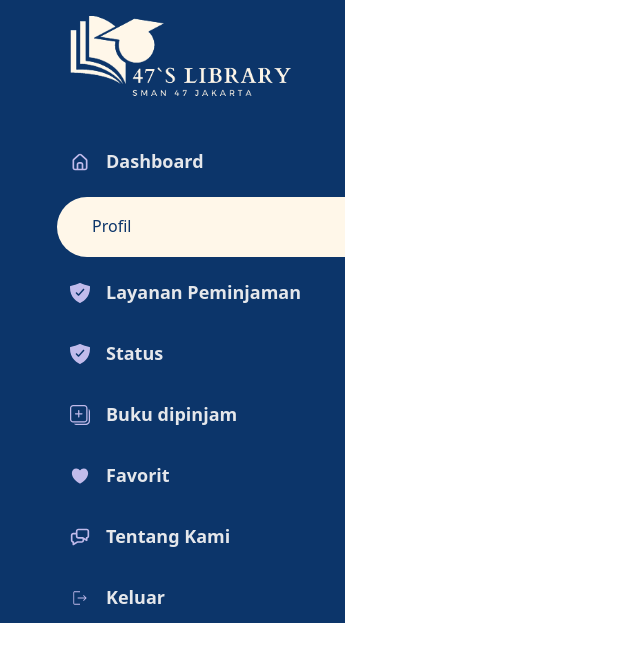
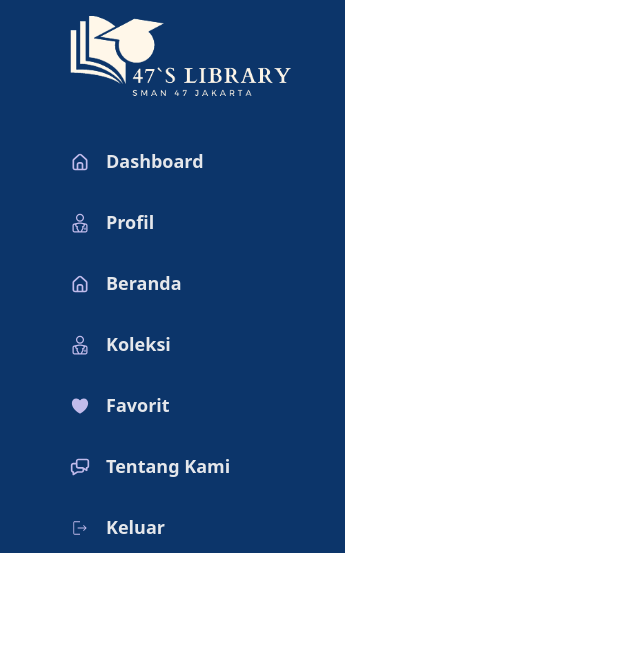
Before and after one commit to nightmaregit/Massive-IL, a React (Vite) app: page /admin/profil in a window 1280 px wide. Shown: the top 662 px of the page, without its empty margins (0-640 px from the left). Built offline with nearby package versions, Linux system fonts and the light colour scheme.

Commit message:
perbaikan lagi

```diff
--- a/src/components/Sidebar.jsx
+++ b/src/components/Sidebar.jsx
@@ -22,47 +22,42 @@ const Peminjaman = () => {
     {
       id: 1,
       title: "Dashboard",
-      url: "/admin/dashboard",
+      url: "/profil",
       icon: <HomeIcon />,
     },
     {
       id: 2,
       title: "Profil",
-      url: "/admin/profil",
+      url: "/profil/akun",
       icon: <StudentIcon />,
     },
     {
       id: 3,
-      title: "Layanan Peminjaman",
-      url: "/peminjaman",
-      icon: <StatusIcon />,
+      title: "Beranda",
+      url: "/",
+      icon: <HomeIcon />,
     },
     {
       id: 4,
-      title: "Status",
-      url: "/status",
-      icon: <StatusIcon />,
+      title: "Koleksi",
+      url: "/koleksi",
+      icon: <StudentIcon />,
     },
+
     {
-      id: 5,
-      title: "Buku dipinjam",
-      url: "/buku-dipinjam",
-      icon: <PlusIcon />,
-    },
-    {
-      id: 6,
+      id: 8,
       title: "Favorit",
       url: "/favorit",
       icon: <HeartIcon />,
     },
     {
-      id: 7,
+      id: 9,
       title: "Tentang Kami",
-      url: "/about",
+      url: "/tentang-kami",
       icon: <ChatIcon />,
     },
     {
-      id: 8,
+      id: 10,
       title: "Keluar",
       url: "/logout",
       icon: <LeaveIcon />,
--- a/src/pages/Profil.jsx
+++ b/src/pages/Profil.jsx
@@ -10,7 +10,7 @@ const Profil = () => {
     <div className="flex">
       <Sidebar />
 
-      <div className="flex flex-col w-full ">
+      <div className="flex flex-col w-full mb-96 ">
         <div className="bg-masuk h-16 flex justify-end">
           <div className=" text-white flex  items-center pr-5  gap-[30px]">
             <div>
```
